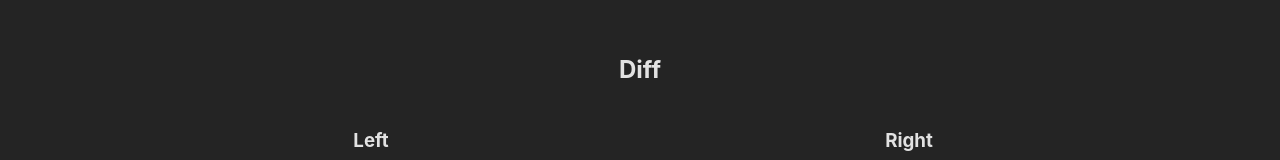
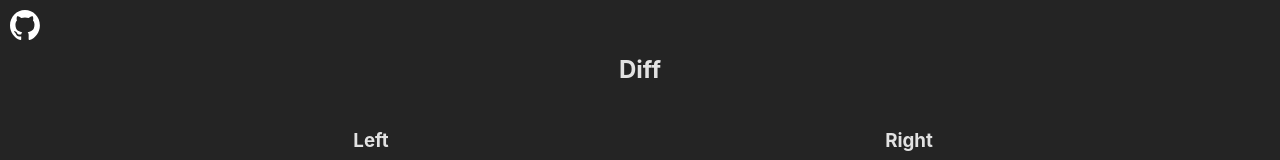
Before and after one commit to curtistarr/diff, a Vue app: page / in a window 1280 px wide. Shown: the top 160 px of the page. Built offline with nearby package versions, Linux system fonts and the light colour scheme.

Commit message:
adding link to github repo

```diff
--- a/src/App.vue
+++ b/src/App.vue
@@ -3,6 +3,19 @@ import Diff from './components/Diff.vue'
 </script>
 
 <template>
+  <a href="https://github.com/CurtisTarr/diff" target="_blank">
+    <img src="./assets/github-mark-white.svg" alt="GitHub logo" class="github-logo"/>
+  </a>
   <h2>Diff</h2>
   <Diff />
 </template>
+
+<style scoped>
+.github-logo {
+  position: fixed;
+  top: 10px;
+  left: 10px;
+  width: 30px;
+  height: 30px;
+}
+</style>
```
Also changed, not shown: src/assets/github-mark-white.svg (added).
